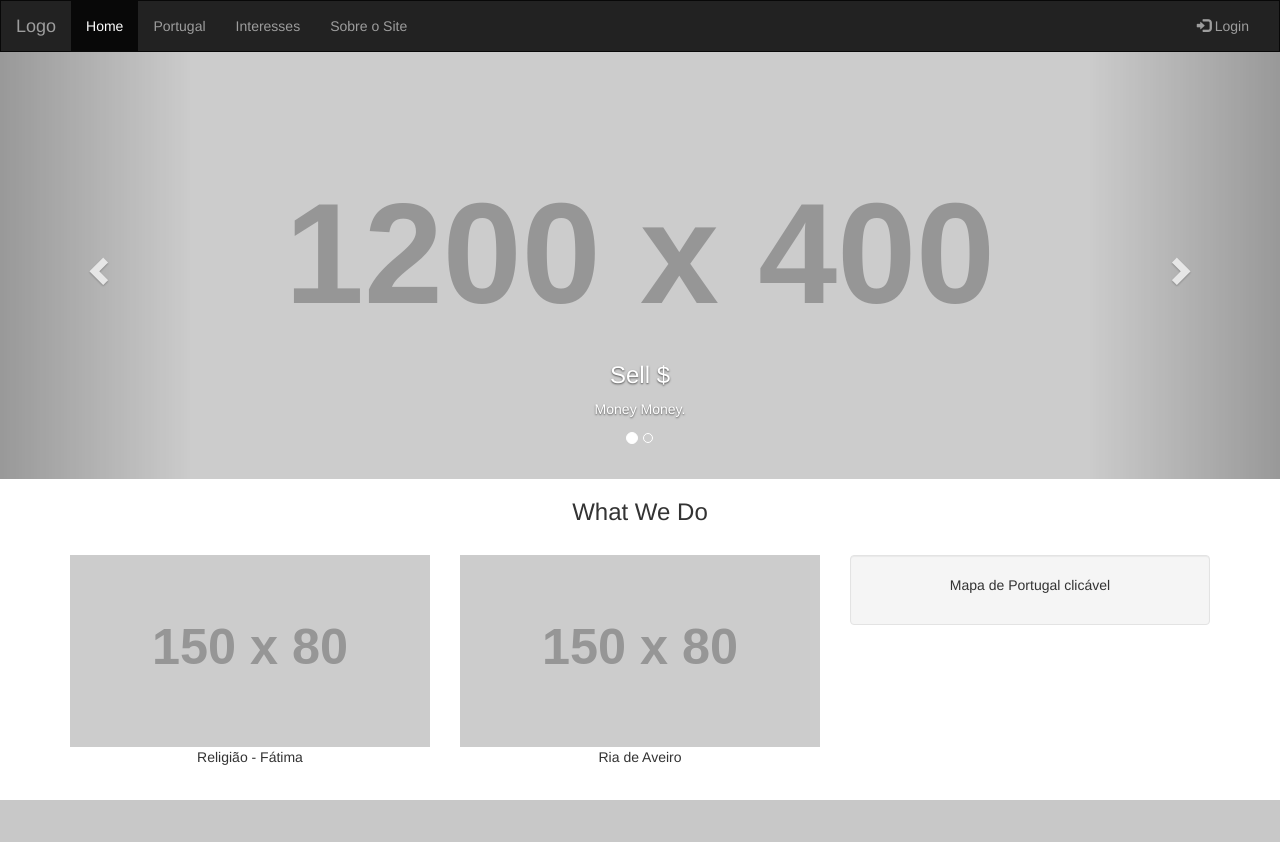
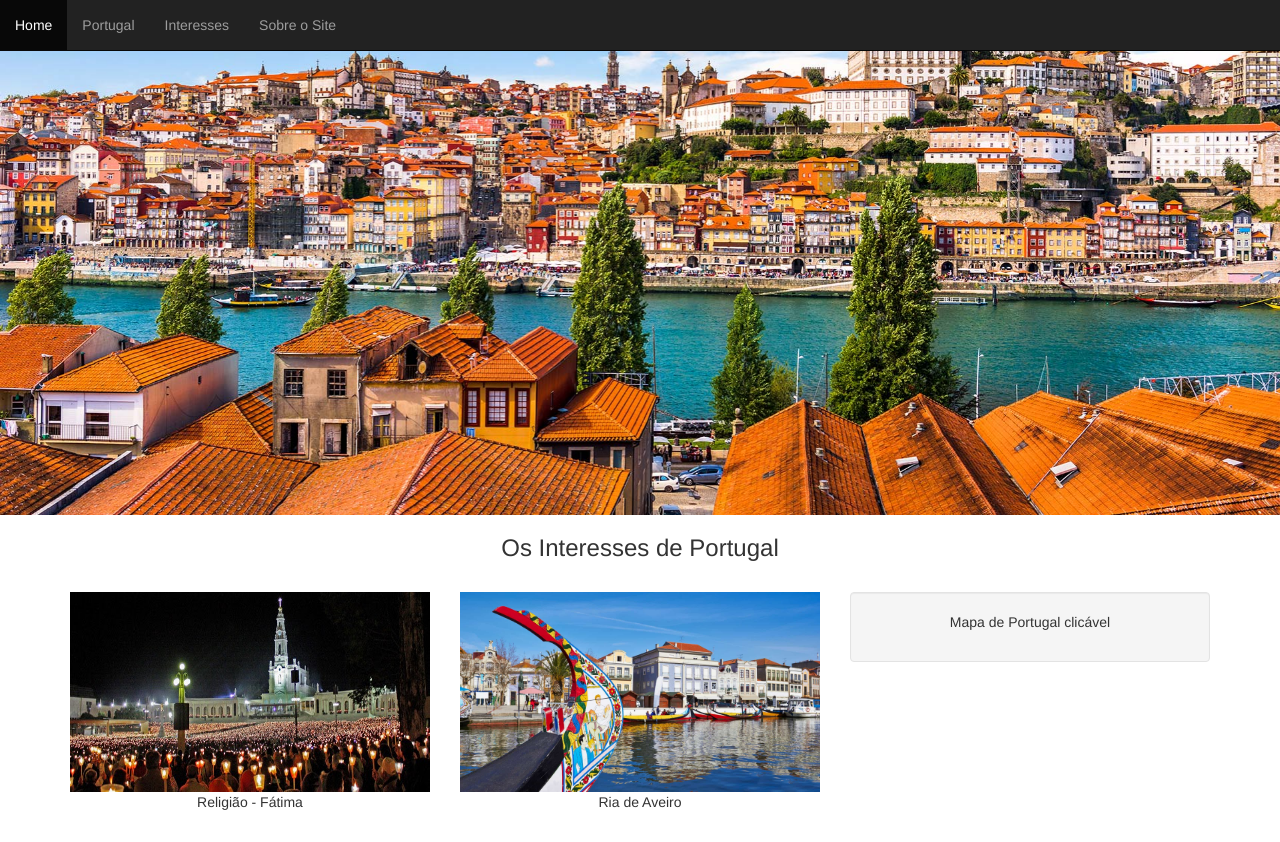
Before and after one commit to chiplo1/edc1920, a Django app: page / in a window 1280 px wide. Before the commit the page ends 800 px from the top, so only its background shows below. Run offline with Django 3.2, Linux system fonts and the light colour scheme; grey boxes labelled with a size stand in for pictures from a placeholder-image service; some libraries are stand-ins or nearby versions.

```diff
--- a/edc1920/settings.py
+++ b/edc1920/settings.py
@@ -119,4 +119,10 @@ USE_TZ = True
 # Static files (CSS, JavaScript, Images)
 # https://docs.djangoproject.com/en/2.2/howto/static-files/
 
+TEMPLATE_DIRS = (
+    os.path.join(BASE_DIR, 'templates'),
+)
+
+STATIC_ROOT = os.path.join(BASE_DIR, 'edc1920/static')
+
 STATIC_URL = '/static/'
--- a/edc1920/urls.py
+++ b/edc1920/urls.py
@@ -16,6 +16,7 @@ Including another URLconf
 from django.contrib import admin
 from django.urls import path
 from projeto1 import views
+from edc1920 import settings
 
 urlpatterns = [
     path('admin/', admin.site.urls),
--- /dev/null
+++ b/projeto1/static/css/crop.css
@@ -0,0 +1,9 @@
+.crop {
+ height: 200px;
+ width: 300px;
+ overflow: hidden;
+}
+.crop img {
+ height: auto;
+ width: 400px;
+}
--- a/templates/newmain.html
+++ b/templates/newmain.html
@@ -1,12 +1,15 @@
 <!DOCTYPE html>
+{% load static %}
 <html lang="en">
 <head>
   <title>Bootstrap Example</title>
   <meta charset="utf-8">
   <meta name="viewport" content="width=device-width, initial-scale=1">
+  <link rel="stylesheet"  type="text/css" href="{% static 'css/crop.css' %}">
   <link rel="stylesheet" href="https://maxcdn.bootstrapcdn.com/bootstrap/3.4.0/css/bootstrap.min.css">
   <script src="https://ajax.googleapis.com/ajax/libs/jquery/3.4.1/jquery.min.js"></script>
   <script src="https://maxcdn.bootstrapcdn.com/bootstrap/3.4.0/js/bootstrap.min.js"></script>
+
   <style>
     /* Remove the navbar's default margin-bottom and rounded borders */
     .navbar {
@@ -36,7 +39,7 @@
 </head>
 <body>
 
-<nav class="navbar navbar-inverse">
+<nav class="navbar navbar-inverse navbar-fixed-top" >
   <div class="container-fluid">
     <div class="navbar-header">
       <button type="button" class="navbar-toggle" data-toggle="collapse" data-target="#myNavbar">
@@ -46,15 +49,12 @@
       </button>
       <a class="navbar-brand" href="#">Logo</a>
     </div>
-    <div class="collapse navbar-collapse" id="myNavbar">
+    <div class="collapse navbar-collapse navbar-fixed-top" id="myNavbar">
       <ul class="nav navbar-nav">
         <li class="active"><a href="#">Home</a></li>
         <li><a href="#">Portugal</a></li>
         <li><a href="#">Interesses</a></li>
         <li><a href="#">Sobre o Site</a></li>
-      </ul>
-      <ul class="nav navbar-nav navbar-right">
-        <li><a href="#"><span class="glyphicon glyphicon-log-in"></span> Login</a></li>
       </ul>
     </div>
   </div>
@@ -62,50 +62,28 @@
 
 <div id="myCarousel" class="carousel slide" data-ride="carousel">
     <!-- Indicators -->
-    <ol class="carousel-indicators">
-      <li data-target="#myCarousel" data-slide-to="0" class="active"></li>
-      <li data-target="#myCarousel" data-slide-to="1"></li>
-    </ol>
 
     <!-- Wrapper for slides -->
     <div class="carousel-inner" role="listbox">
       <div class="item active">
-        <img src="https://placehold.it/1200x400?text=IMAGE" alt="Image">
+        <img class="crop2" src="{% static "images/portugalimage1.jpg" %}" style="width:100%" alt="Image">
         <div class="carousel-caption">
-          <h3>Sell $</h3>
-          <p>Money Money.</p>
-        </div>
-      </div>
-
-      <div class="item">
-        <img src="https://placehold.it/1200x400?text=Another Image Maybe" alt="Image">
-        <div class="carousel-caption">
-          <h3>More Sell $</h3>
-          <p>Lorem ipsum...</p>
+          <h3></h3>
+          <p></p>
         </div>
       </div>
     </div>
-
-    <!-- Left and right controls -->
-    <a class="left carousel-control" href="#myCarousel" role="button" data-slide="prev">
-      <span class="glyphicon glyphicon-chevron-left" aria-hidden="true"></span>
-      <span class="sr-only">Previous</span>
-    </a>
-    <a class="right carousel-control" href="#myCarousel" role="button" data-slide="next">
-      <span class="glyphicon glyphicon-chevron-right" aria-hidden="true"></span>
-      <span class="sr-only">Next</span>
-    </a>
 </div>
 
 <div class="container text-center">
-  <h3>What We Do</h3><br>
+  <h3>Os Interesses de Portugal</h3><br>
   <div class="row">
     <div class="col-sm-4">
-      <img src="https://placehold.it/150x80?text=IMAGE" class="img-responsive" style="width:100%" alt="Image">
+      <img class="crop" src="{% static "images/fatima.jpeg" %}" style="width:100%" alt="Image">
       <p>Religião - Fátima</p>
     </div>
     <div class="col-sm-4">
-      <img src="https://placehold.it/150x80?text=IMAGE" class="img-responsive" style="width:100%" alt="Image">
+      <img class="crop" src="{% static "images/RiaAveiro.jpeg" %}" style="width:100%" alt="Image">
       <p>Ria de Aveiro</p>
     </div>
     <div class="col-sm-4">
```
Also changed, not shown: projeto1/static/css/crop2.css (added, +9 -0 lines), projeto1/static/images/RiaAveiro.jpeg (added), projeto1/static/images/fatima.jpeg (added), projeto1/static/images/fatima2.jpeg (added), projeto1/static/images/portugalimage1.jpg (added), projeto1/static/images/portugalimage2.jpg (added), projeto1/static/images/portugalimage3.jpg (added).
